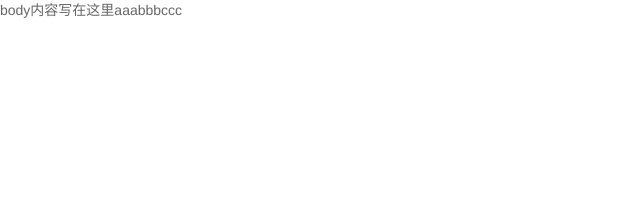
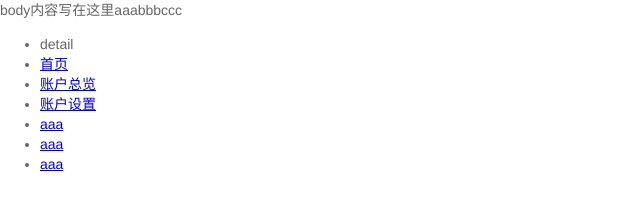
Before and after one commit to frontui/frontui, a website: page template/index.html in a window 1280 px wide. Shown: the whole page, without its empty margins (0-640 px from the left). Drawn offline with nearby package versions, Linux system fonts and the light colour scheme; files that its build step writes are made by us from their sources.

Commit message:
增加组件宏

```diff
--- /dev/null
+++ b/template/_components/navigator.html
@@ -0,0 +1,13 @@
+{% macro current(cur='') %}
+
+<ul class="nav">
+    <li>{{ cur }}</li>
+    <li><a href="#"  {% if cur == '' or cur == 'index' %}class="current"{% endif %}>首页</a></li>
+    <li><a href="#" {% if cur == 'detail' %}class="current"{% endif %}>账户总览</a></li>
+    <li><a href="#" {% if cur == 'setting' %}class="current"{% endif %}>账户设置</a></li>
+    <li><a href="#" {% if cur == 'aaaa' %}class="current"{% endif %}>aaa</a></li>
+    <li><a href="#" {% if cur == 'aaaa' %}class="current"{% endif %}>aaa</a></li>
+    <li><a href="#" {% if cur == 'aaaa' %}class="current"{% endif %}>aaa</a></li>
+</ul>
+
+{% endmacro %}
--- a/template/index.html
+++ b/template/index.html
@@ -20,6 +20,9 @@
 {# body内容 #}
 {% block body %}
 	body内容写在这里aaabbbccc
+
+	{% import "_components/navigator.html" as navigator %}
+	{{ navigator.current('detail') }}
 
 	<!-- 弹出层 -->
 	{# modal({
```
